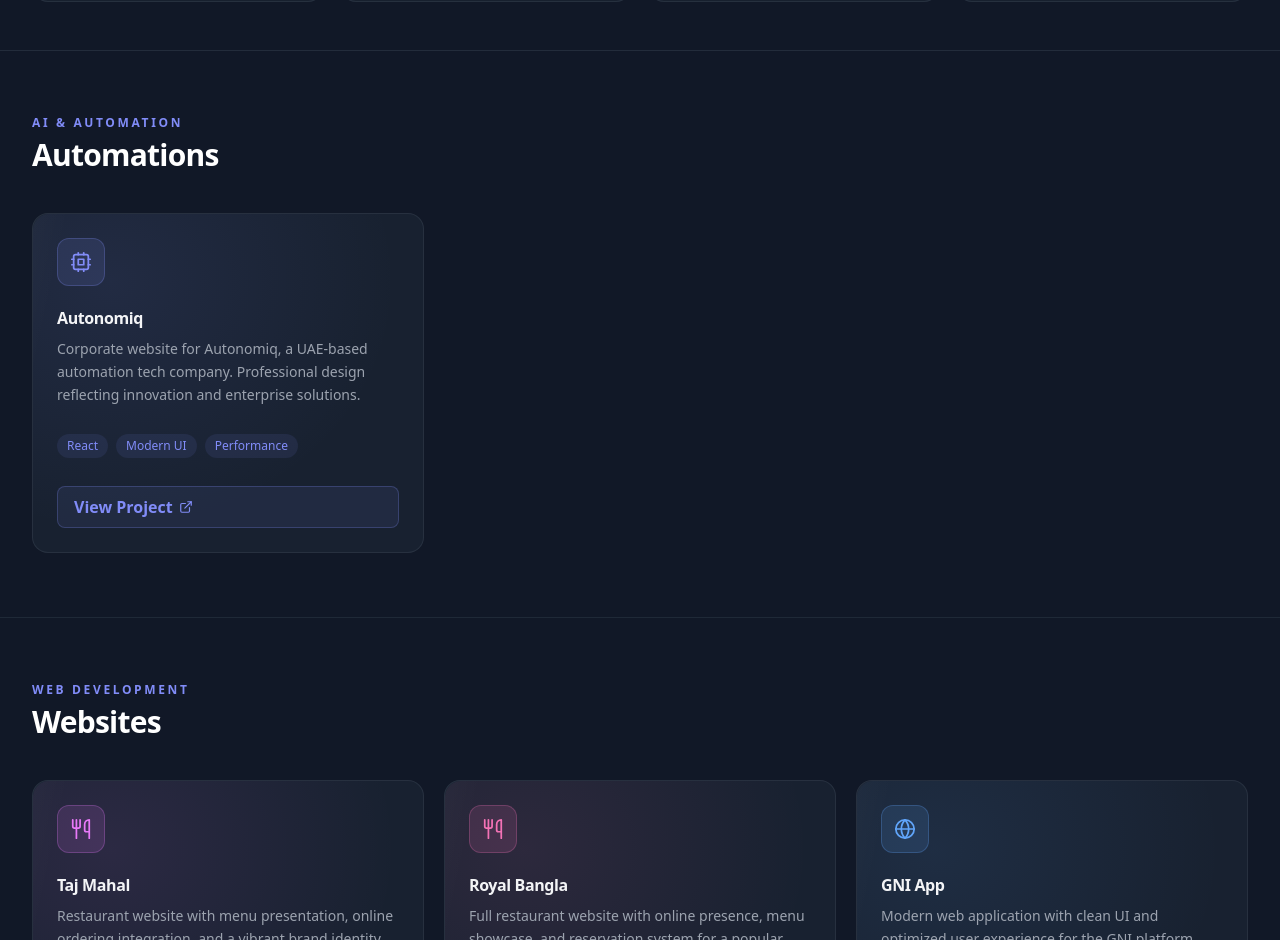
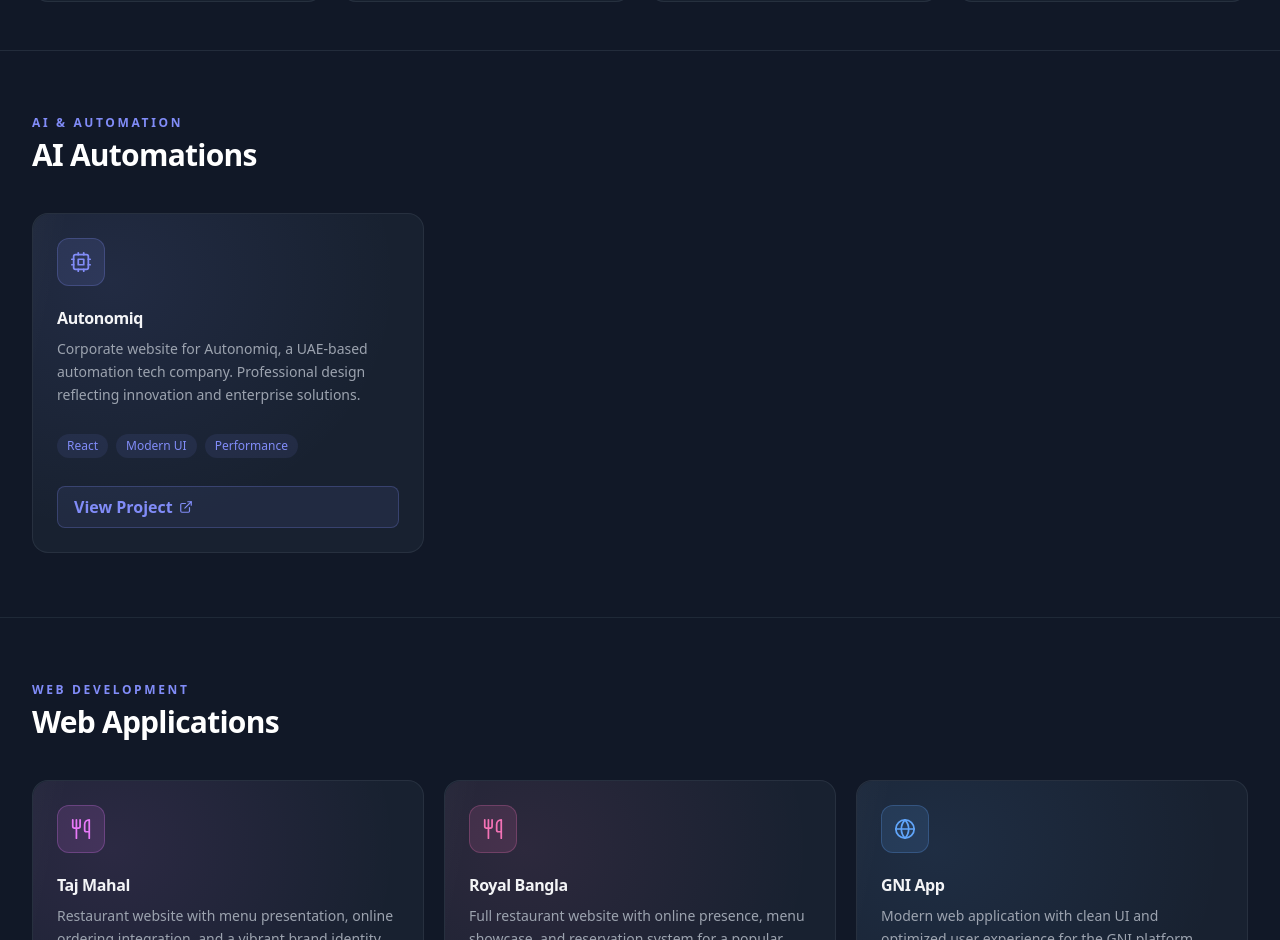
Before and after one commit to Afterlife24/afterlife, a React (Vite) app: page /portfolio in a window 1280 px wide. Shown: the part 601-1541 px from the top of the page. Built offline with nearby package versions, Linux system fonts and the light colour scheme.

Commit message:
rename: Automations to AI Automations, Websites to Web Applications

```diff
--- a/src/pages/PortfolioPage.tsx
+++ b/src/pages/PortfolioPage.tsx
@@ -215,7 +215,7 @@
 
   const categories: PortfolioCategory[] = [
     {
-      title: "Automations",
+      title: "AI Automations",
       eyebrow: "AI & Automation",
       items: [
         {
@@ -229,7 +229,7 @@
       ],
     },
     {
-      title: "Websites",
+      title: "Web Applications",
       eyebrow: "Web Development",
       items: [
         {
```
